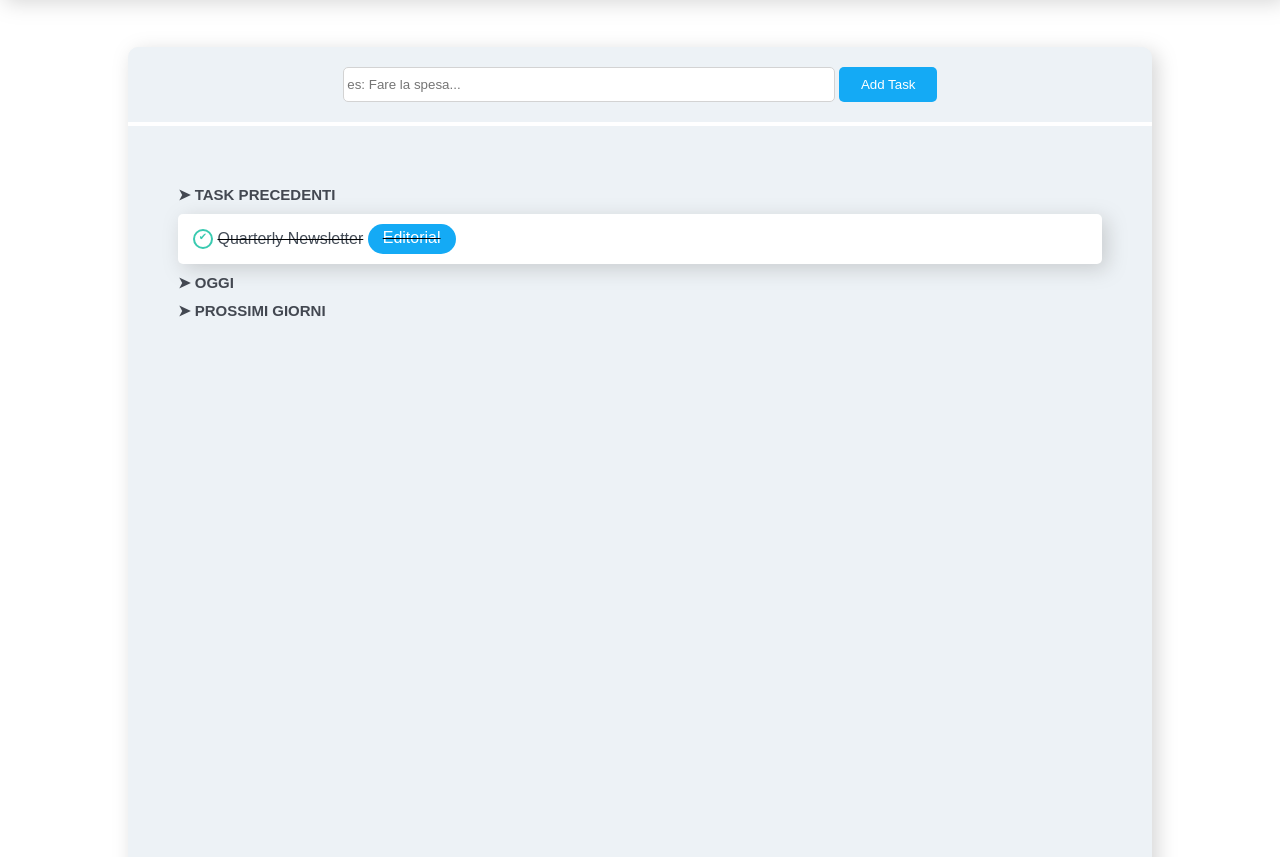
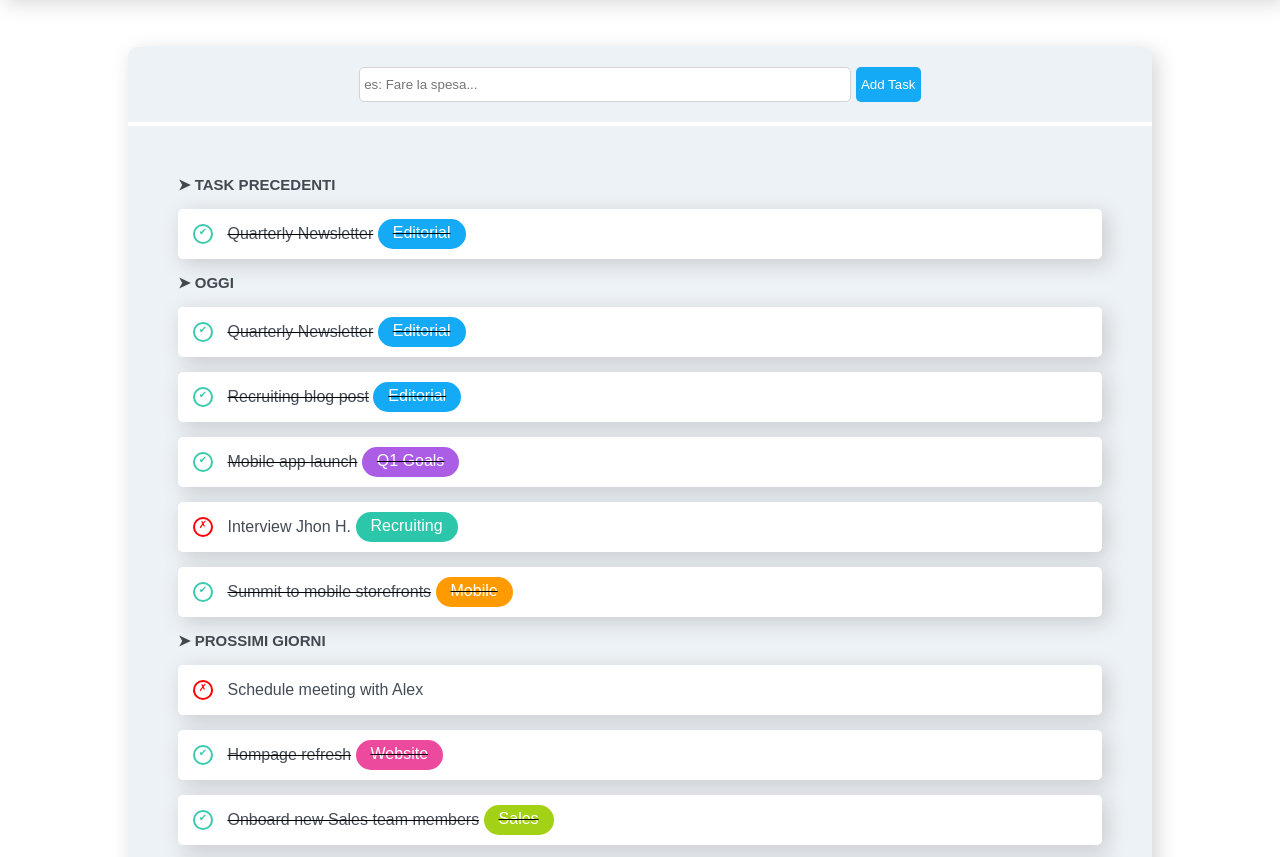
Before and after one commit to sabino-olivieri/html-css-toboolist, a plain HTML site: page index.html in a window 1280 px wide. Shown: the part 70-927 px from the top of the page. Drawn offline with Linux system fonts and the light colour scheme.

Commit message:
feat: task-list completed

```diff
--- a/css/style.css
+++ b/css/style.css
@@ -44,7 +44,6 @@ ul{
 h1{
     font-size: 15px;
     color: #434851;
-    margin: 10px 0px;
 }
 
 .category{
@@ -56,18 +55,49 @@ h1{
 
 }
 
+.editorial{
+    background-color: #14AAF5;
+}
+
+.q1-goals{
+    background-color: #AB5DE6;
+}
+
+.recruiting{
+    background-color: #2CC6AB;
+}
+
+.mobile{
+    background-color: #FF9B00;
+}
+
+.website{
+    background-color: #EC4A9D;
+}
+
+.sales{
+    background-color: #A3D116;
+}
+
 .check{
     border: 2px solid #39CAB0;
     text-align: center;
     border-radius: 50%;
     color: #39CAB0;
     font-size: 10px;
-    display: inline-block;
     width: 20px;
     height: 20px;
 }
 
-
+.cross{
+    border: 2px solid red;
+    text-align: center;
+    border-radius: 50%;
+    color: red;
+    font-size: 10px;
+    width: 20px;
+    height: 20px;
+}
 
 /* HEADER */
 .box-logo{
@@ -78,7 +108,6 @@ h1{
 /* MAIN */
 .box-main{
     width: 80%;
-    height: 1000px;
     margin-top: 50px;
     border-radius: 10px;
 }
@@ -98,7 +127,7 @@ h1{
 
 .btn{
     height: 35px;
-    width: 10%;
+    padding: 5px;
     background-color: #14AAF5;
     color: white;
     border: 0;
@@ -112,14 +141,10 @@ h1{
     background-color: white;
     border-radius: 5px;
     box-shadow: 5px 5px 20px #80808054;
-    /* line-height: 45px; */
+    margin: 15px 0px;
 }
 
-.editorial{
-    background-color: #14AAF5;
-}
-
-.text-task, .category, .check{
+.text-task, .category, .check, .cross{
     display: inline-block;
     vertical-align: middle;
 }
@@ -127,4 +152,5 @@ h1{
 .text-task{
     line-height: 50px;
     color: #434B56;
+    padding-left: 10px;
 }
--- a/index.html
+++ b/index.html
@@ -35,11 +35,11 @@
             <div class="task-list container pad40">
                 <ul>
                     <li>
-                        <h1>&#10148; TASK PRECEDENTI</h1>
+                        <h1>&#10148 TASK PRECEDENTI</h1>
                         <ul>
                             <li>
                                 <div class="task padlf">
-                                    <span class="check">&#10004;</span>
+                                    <span class="check">&#10004</span>
                                     <span class="text-task done">Quarterly Newsletter</span>
                                     <span class="category editorial done">Editorial</span>
                                 </div>
@@ -48,11 +48,84 @@
                     </li>
 
                     <li>
-                        <h1>&#10148; OGGI</h1>
+                        <h1>&#10148 OGGI</h1>
+                        <ul>
+                            <li>
+                                <div class="task padlf">
+                                    <span class="check">&#10004</span>
+                                    <span class="text-task done">Quarterly Newsletter</span>
+                                    <span class="category editorial done">Editorial</span>
+                                </div>
+                            </li>
+
+                            <li>
+                                <div class="task padlf">
+                                    <span class="check">&#10004</span>
+                                    <span class="text-task done">Recruiting blog post</span>
+                                    <span class="category editorial done">Editorial</span>
+                                </div>
+                            </li>
+
+                            <li>
+                                <div class="task padlf">
+                                    <span class="check">&#10004</span>
+                                    <span class="text-task done">Mobile app launch</span>
+                                    <span class="category q1-goals done">Q1 Goals</span>
+                                </div>
+                            </li>
+
+                            <li>
+                                <div class="task padlf">
+                                    <span class="cross">&#10007</span>
+                                    <span class="text-task">Interview Jhon H.</span>
+                                    <span class="category recruiting">Recruiting</span>
+                                </div>
+                            </li>
+
+                            <li>
+                                <div class="task padlf">
+                                    <span class="check">&#10004</span>
+                                    <span class="text-task done">Summit to mobile storefronts</span>
+                                    <span class="category mobile done">Mobile</span>
+                                </div>
+                            </li>
+                        </ul>
                     </li>
 
                     <li>
-                        <h1>&#10148; PROSSIMI GIORNI</h1>
+                        <h1>&#10148 PROSSIMI GIORNI</h1>
+                        <ul>
+                            <li>
+                                <div class="task padlf">
+                                    <span class="cross">&#10007</span>
+                                    <span class="text-task">Schedule meeting with Alex</span>
+                                </div>
+                            </li>
+
+                            <li>
+                                <div class="task padlf">
+                                    <span class="check">&#10004</span>
+                                    <span class="text-task done">Hompage refresh</span>
+                                    <span class="category website done">Website</span>
+                                </div>
+                            </li>
+
+                            <li>
+                                <div class="task padlf">
+                                    <span class="check">&#10004</span>
+                                    <span class="text-task done">Onboard new Sales team members</span>
+                                    <span class="category sales done">Sales</span>
+                                </div>
+                            </li>
+
+                            <li>
+                                <div class="task padlf">
+                                    <span class="check">&#10004</span>
+                                    <span class="text-task done">Review editorial calendar</span>
+                                    <span class="category editorial done">Editorial</span>
+                                </div>
+                            </li>
+                        </ul>
                     </li>
                 </ul>
             </div>
```
